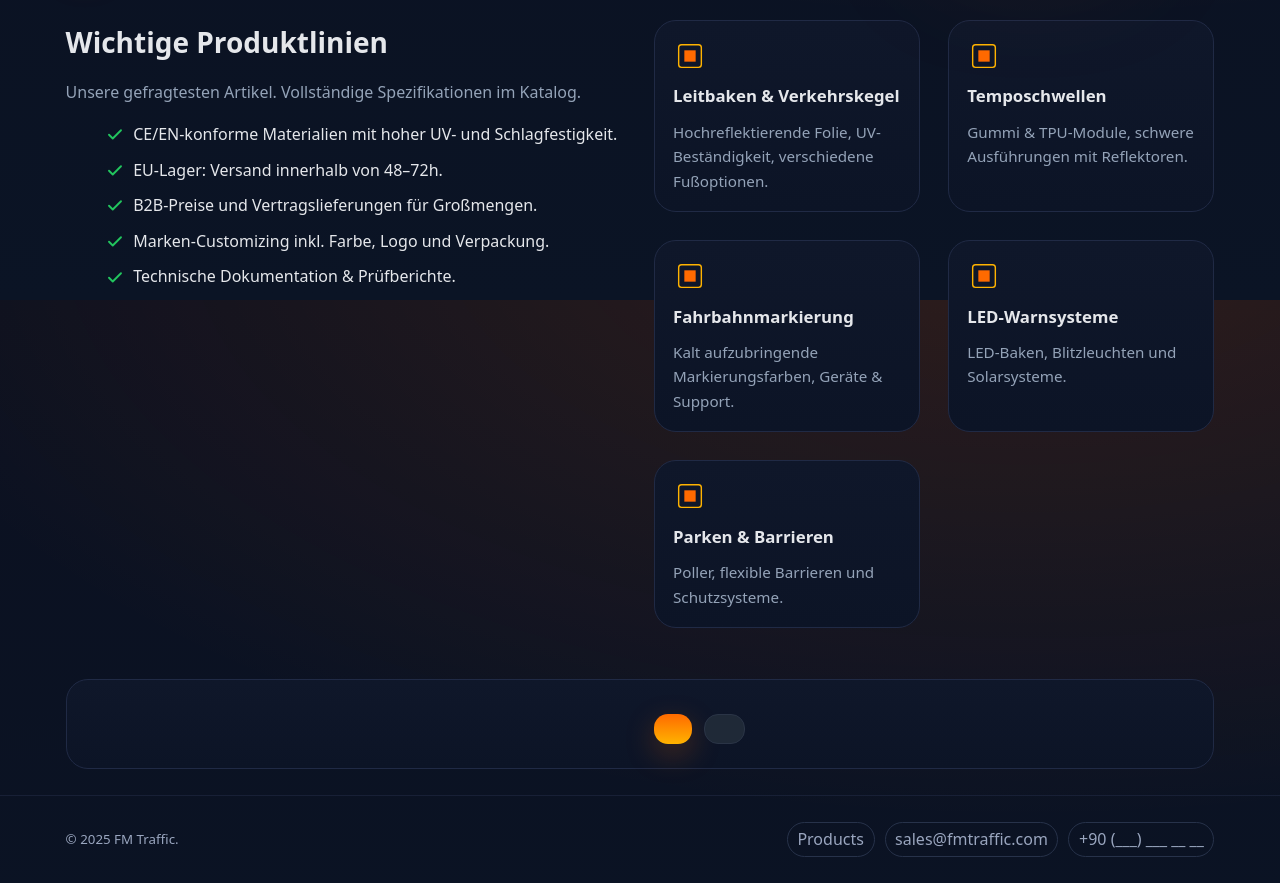
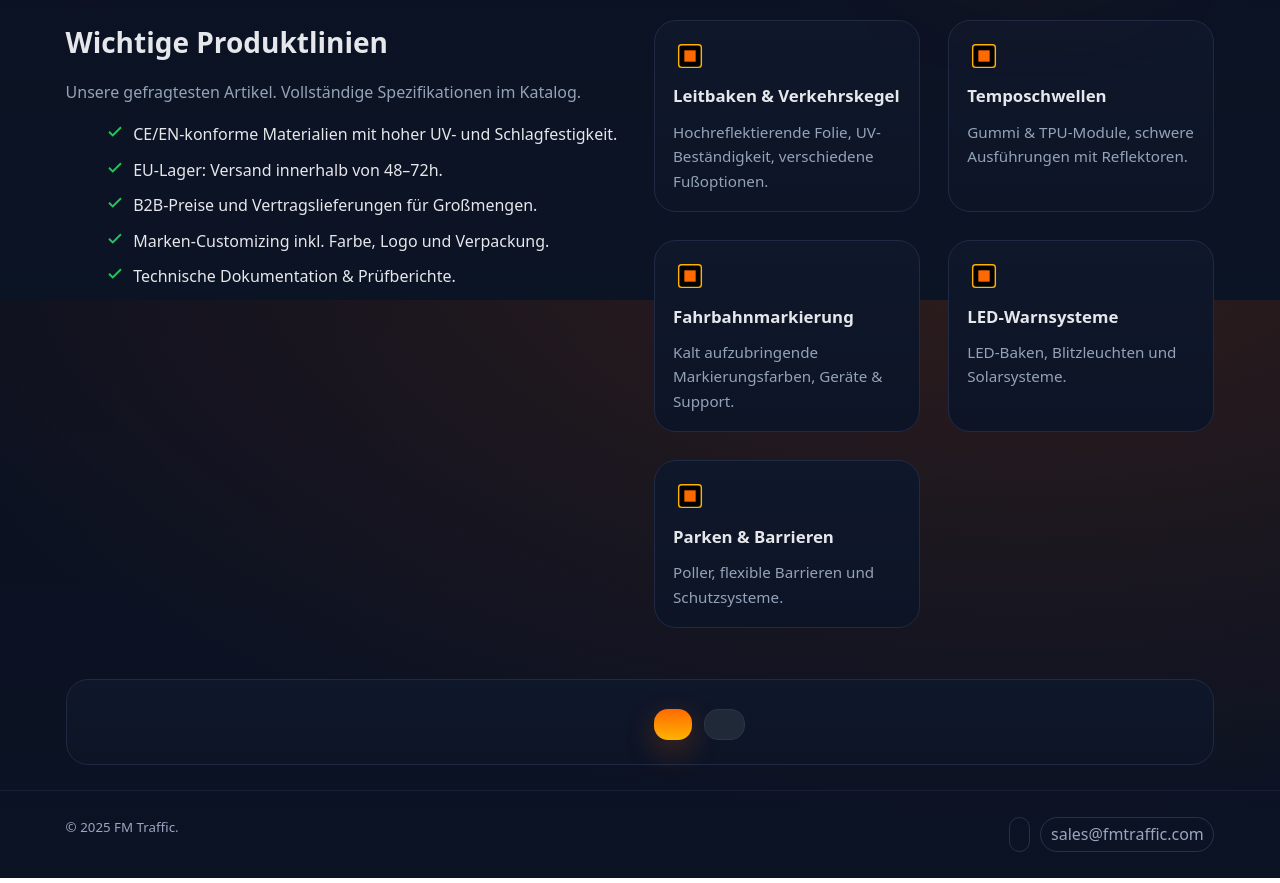
Before and after one commit to aslan067/fmtraffic, a Next.js app: page /de/ in a window 1280 px wide. Shown: the part 500-1383 px from the top of the page. Built offline with nearby package versions, Linux system fonts and the light colour scheme.

Commit message:
Update page.jsx

```diff
--- a/app/[lang]/page.jsx
+++ b/app/[lang]/page.jsx
@@ -1,14 +1,15 @@
+"use client";
+
+import '../../app/globals.css';
+
 import en from '../../locales/en.json';
 import de from '../../locales/de.json';
 import nl from '../../locales/nl.json';
 import fr from '../../locales/fr.json';
 import tr from '../../locales/tr.json';
-import '@/app/globals.css';
 
 const DICTS = { en, de, nl, fr, tr };
 const SUPPORTED = Object.keys(DICTS);
-
-export const dynamic = 'error'; // tam SSG
 
 export default function Page({ params }) {
   const lang = SUPPORTED.includes(params.lang) ? params.lang : 'en';
@@ -28,9 +29,17 @@ export default function Page({ params }) {
               <span>FM Traffic</span>
               <span className="badge">EU Supply</span>
             </div>
+
             <div className="langs">
               {SUPPORTED.map(l => (
-                <a key={l} className="pill" aria-current={l===lang ? 'true':'false'} href={`/${l}/`}>{l.toUpperCase()}</a>
+                <a
+                  key={l}
+                  className="pill"
+                  href={`/${l}/`}
+                  aria-current={l === lang ? 'true' : 'false'}
+                >
+                  {l.toUpperCase()}
+                </a>
               ))}
             </div>
           </nav>
@@ -42,32 +51,46 @@ export default function Page({ params }) {
           <div>
             <h1>{t.heroTitle}</h1>
             <p className="muted">{t.heroDesc}</p>
-            <div style={{margin:'.6rem 0 1rem'}}>
-              {t.chips.map((c, i) => <span key={i} className="chip">{c}</span>)}
+
+            <div style={{ margin: ".6rem 0 1rem" }}>
+              {t.chips.map((c, i) => (
+                <span key={i} className="chip">{c}</span>
+              ))}
             </div>
+
             <div className="cta">
-              <a className="btn" href="https://wa.me/900000000000" target="_blank" rel="noopener">{t.contactUs}</a>
-              <a className="btn secondary" href="#products">{t.viewCatalog}</a>
+              <a
+                className="btn"
+                href="https://wa.me/900000000000"
+                target="_blank"
+                rel="noopener"
+              >
+                {t.contactUs}
+              </a>
+              <a className="btn secondary" href="#products">
+                {t.viewCatalog}
+              </a>
             </div>
           </div>
 
           <div className="hero-visual">
-            <svg className="cone float" viewBox="0 0 400 400" xmlns="http://www.w3.org/2000/svg" role="img" aria-label="Traffic Cone Illustration">
+            <svg className="cone float" viewBox="0 0 400 400">
               <defs>
                 <linearGradient id="g1" x1="0" x2="0" y1="0" y2="1">
                   <stop offset="0" stopColor="#ffb300"/>
                   <stop offset="1" stopColor="#ff6a00"/>
                 </linearGradient>
                 <linearGradient id="g2" x1="0" x2="1" y1="0" y2="1">
-                  <stop offset="0" stopColor="#ffffff" stopOpacity=".9"/>
-                  <stop offset="1" stopColor="#ffffff" stopOpacity=".75"/>
+                  <stop offset="0" stopColor="#fff" stopOpacity=".9"/>
+                  <stop offset="1" stopColor="#fff" stopOpacity=".75"/>
                 </linearGradient>
               </defs>
-              <ellipse cx="200" cy="340" rx="130" ry="20" fill="rgba(0,0,0,.35)"/>
-              <path d="M200 40l90 280H110L200 40z" fill="url(#g1)"/>
-              <rect x="130" y="180" width="140" height="36" rx="8" fill="url(#g2)"/>
-              <rect x="116" y="250" width="168" height="36" rx="8" fill="url(#g2)"/>
-              <rect x="70" y="315" width="260" height="24" rx="12" fill="#121b33" stroke="#1f2a49"/>
+
+              <ellipse cx="200" cy="340" rx="130" ry="20" fill="rgba(0,0,0,.35)" />
+              <path d="M200 40l90 280H110L200 40z" fill="url(#g1)" />
+              <rect x="130" y="180" width="140" height="36" rx="8" fill="url(#g2)" />
+              <rect x="116" y="250" width="168" height="36" rx="8" fill="url(#g2)" />
+              <rect x="70" y="315" width="260" height="24" rx="12" fill="#121b33" stroke="#1f2a49" />
             </svg>
 
             <div className="glass">
@@ -92,11 +115,12 @@ export default function Page({ params }) {
             <div>
               <h2>{t.productsTitle}</h2>
               <p className="muted">{t.productsDesc}</p>
+
               <ul className="list">
                 {t.bullets.map((b, i) => (
                   <li key={i}>
-                    <svg className="check" width="18" height="18" viewBox="0 0 24 24" fill="none">
-                      <path d="M20 7L9 18l-5-5" stroke="var(--ok)" strokeWidth="2.5" strokeLinecap="round" strokeLinejoin="round"/>
+                    <svg width="18" height="18" viewBox="0 0 24 24">
+                      <path d="M20 7L9 18l-5-5" fill="none" stroke="var(--ok)" strokeWidth="2.5"/>
                     </svg>
                     {b}
                   </li>
@@ -107,7 +131,7 @@ export default function Page({ params }) {
             <div className="grid cards">
               {t.cards.map((c, i) => (
                 <div key={i} className="card">
-                  <svg viewBox="0 0 24 24" fill="none">
+                  <svg viewBox="0 0 24 24">
                     <rect x="4" y="4" width="16" height="16" rx="2" stroke="#ffb300"/>
                     <path d="M8 8h8v8H8z" fill="#ff6a00"/>
                   </svg>
@@ -120,7 +144,7 @@ export default function Page({ params }) {
         </section>
 
         <section className="container">
-          <div className="grid card" style={{padding:'24px'}}>
+          <div className="grid card" style={{ padding: "24px" }}>
             <div className="row">
               <div>
                 <h2>{t.whyTitle}</h2>
@@ -128,9 +152,18 @@ export default function Page({ params }) {
               </div>
               <div>
                 <h2>{t.ctaTitle}</h2>
-                <div className="cta" style={{marginTop:'.6rem'}}>
-                  <a className="btn" href="https://wa.me/900000000000" target="_blank" rel="noopener">{t.whatsapp}</a>
-                  <a className="btn secondary" href="mailto:sales@fmtraffic.com">{t.email}</a>
+                <div className="cta">
+                  <a
+                    className="btn"
+                    href="https://wa.me/900000000000"
+                    target="_blank"
+                    rel="noopener"
+                  >
+                    {t.whatsapp}
+                  </a>
+                  <a className="btn secondary" href="mailto:sales@fmtraffic.com">
+                    {t.email}
+                  </a>
                 </div>
               </div>
             </div>
@@ -139,12 +172,19 @@ export default function Page({ params }) {
       </main>
 
       <footer>
-        <div className="container" style={{display:'flex',alignItems:'center',justifyContent:'space-between',gap:'12px',flexWrap:'wrap'}}>
+        <div
+          className="container"
+          style={{
+            display: "flex",
+            justifyContent: "space-between",
+            flexWrap: "wrap",
+            gap: "12px",
+          }}
+        >
           <small>© {new Date().getFullYear()} FM Traffic.</small>
-          <div style={{display:'flex',gap:'10px'}}>
-            <a className="pill" href="#products">{t.productsLink || 'Products'}</a>
+          <div style={{ display: "flex", gap: "10px" }}>
+            <a className="pill" href="#products">{t.viewCatalog}</a>
             <a className="pill" href="mailto:sales@fmtraffic.com">sales@fmtraffic.com</a>
-            <a className="pill" href="tel:+90">+90 (___) ___ __ __</a>
           </div>
         </div>
       </footer>
```
